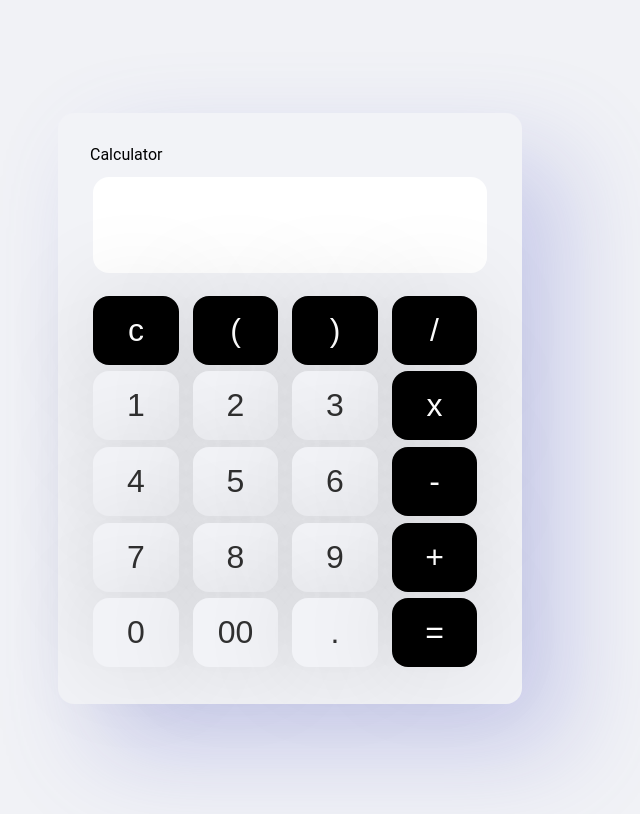
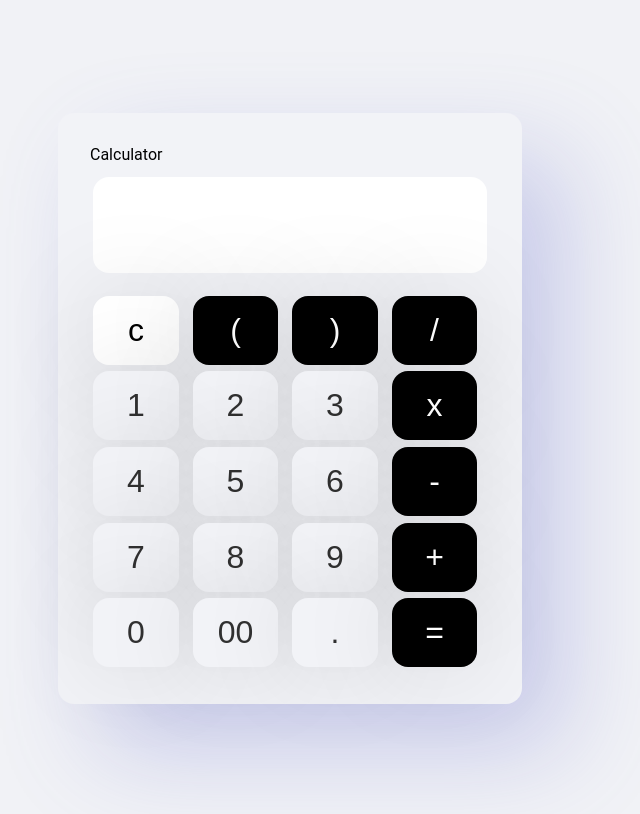
Before and after one commit to Karolinaa12/Calculator, a plain HTML site: page index.html in a window 1280 px wide. In both pictures the pointer is over the input 485 px from the left and 330 px from the top of the page. Shown: the whole page, without its empty margins (350-990 px from the left). Drawn offline with Linux system fonts and the light colour scheme.

Commit message:
Added hover transition

```diff
--- a/style.css
+++ b/style.css
@@ -32,11 +32,23 @@ input[type="button"] {
   padding: 1rem 0;
   box-shadow: 0px 0px 100px 0px rgba(0, 0, 0, 0.13);
   font-size: 2rem;
+  transition: all ease-in-out 0.2s;
+}
+
+input[type="button"]:hover {
+  background-color: #313131;
+  color: #f2f3f7;
 }
 
 input[type="button"].signs {
   background-color: #000;
   color: #fff;
+  transition: all ease-in-out 0.2s;
+}
+
+input[type="button"].signs:hover {
+  background-color: #fff;
+  color: #000;
 }
 
 input[type="text"] {
```
